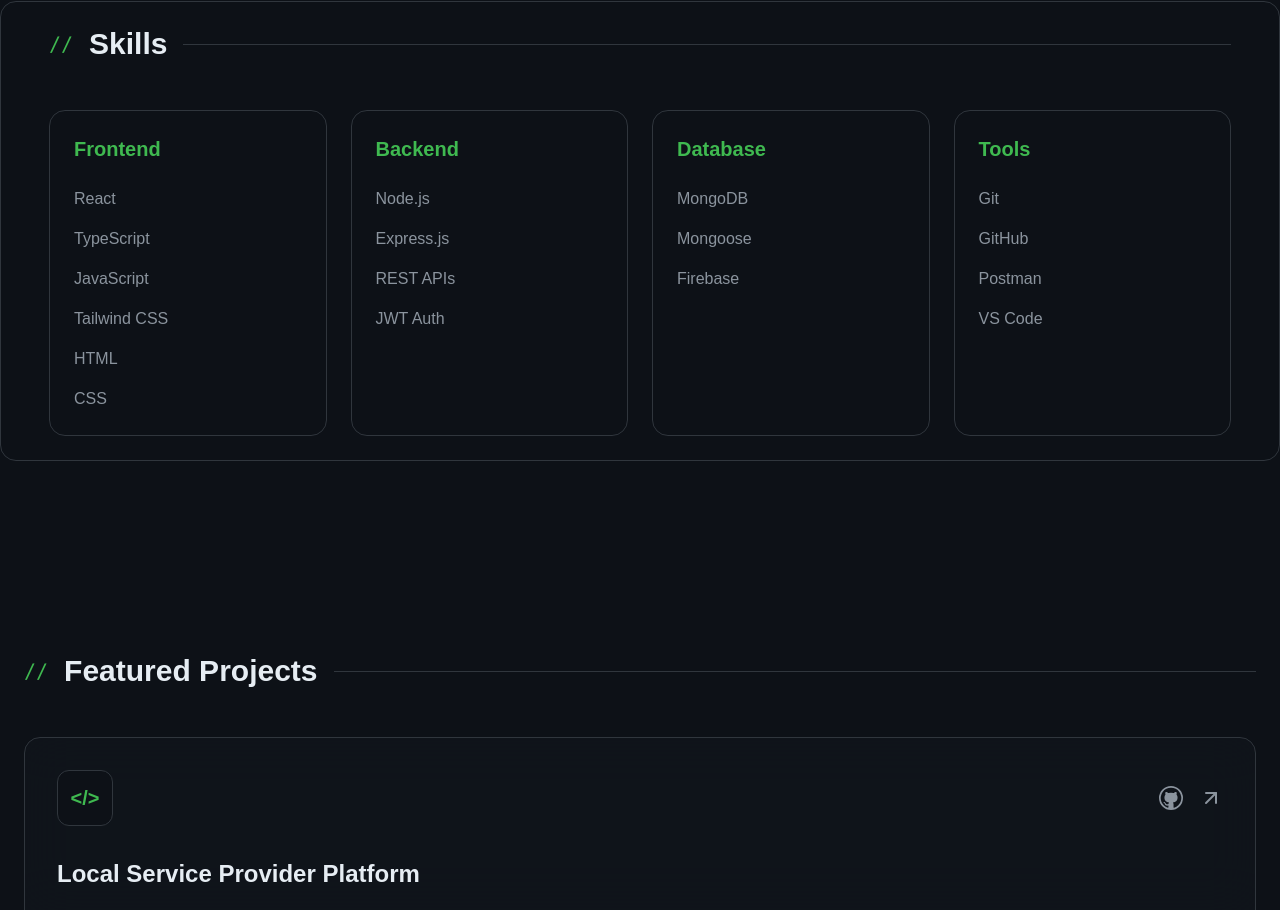
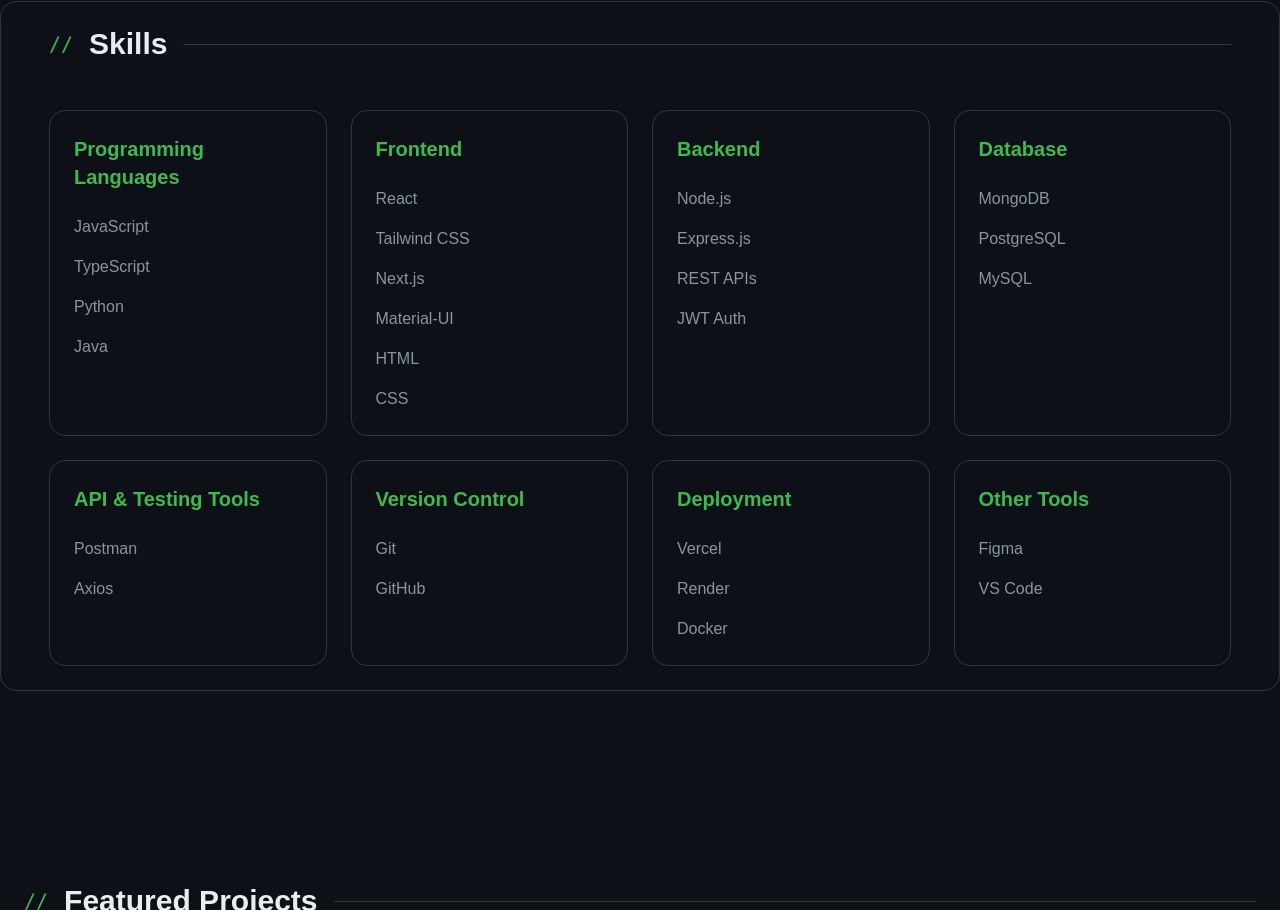
Before and after one commit to Soumyodipto68/my-portfolio, a React (Vite) app: page / in a window 1280 px wide. Shown: the part 1173-2083 px from the top of the page. Built offline with nearby package versions, Linux system fonts and the light colour scheme.

Commit message:
basic initial commit

```diff
--- a/src/data/skills.ts
+++ b/src/data/skills.ts
@@ -1,11 +1,20 @@
 export const skills = [
+    {
+    title: "Programming Languages",
+    items: [
+      "JavaScript",
+      "TypeScript",
+      "Python",
+      "Java"
+    ],
+  },
   {
     title: "Frontend",
     items: [
       "React",
-      "TypeScript",
-      "JavaScript",
       "Tailwind CSS",
+      "Next.js",
+      "Material-UI",
       "HTML",
       "CSS",
     ],
@@ -25,18 +34,39 @@
     title: "Database",
     items: [
       "MongoDB",
-      "Mongoose",
-      "Firebase",
+      "PostgreSQL",
+      "MySQL",
     ],
   },
 
   {
-    title: "Tools",
+    title: "API & Testing Tools",
+    items: [
+      "Postman",
+      "Axios",
+    ],
+  },
+
+  {
+    title: "Version Control",
     items: [
       "Git",
       "GitHub",
-      "Postman",
+    ],
+  },
+  {
+    title: "Deployment",
+    items: [
+      "Vercel",
+      "Render",
+      "Docker",
+    ],
+  },
+  {
+    title: "Other Tools",
+    items: [
+      "Figma",
       "VS Code",
     ],
-  },
+  }
 ];
```
